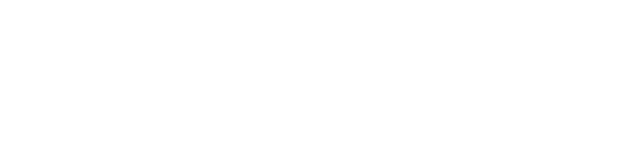
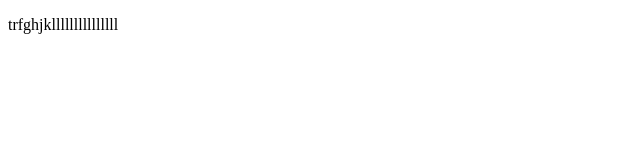
Before and after one commit to canter-nawab/Movies-And-Series-Hub, a plain HTML site: page index.html in a window 1280 px wide. Shown: the whole page, without its empty margins (0-640 px from the left). Drawn offline with Linux system fonts and the light colour scheme.

Commit message:
Initializing the repo files

```diff
--- a/index.html
+++ b/index.html
@@ -5,6 +5,6 @@
         <title>Movie and Series Hub</title>
     </head>
     <body>
-
+        <p>trfghjklllllllllllllll</p>
     </body>
 </html>
```
